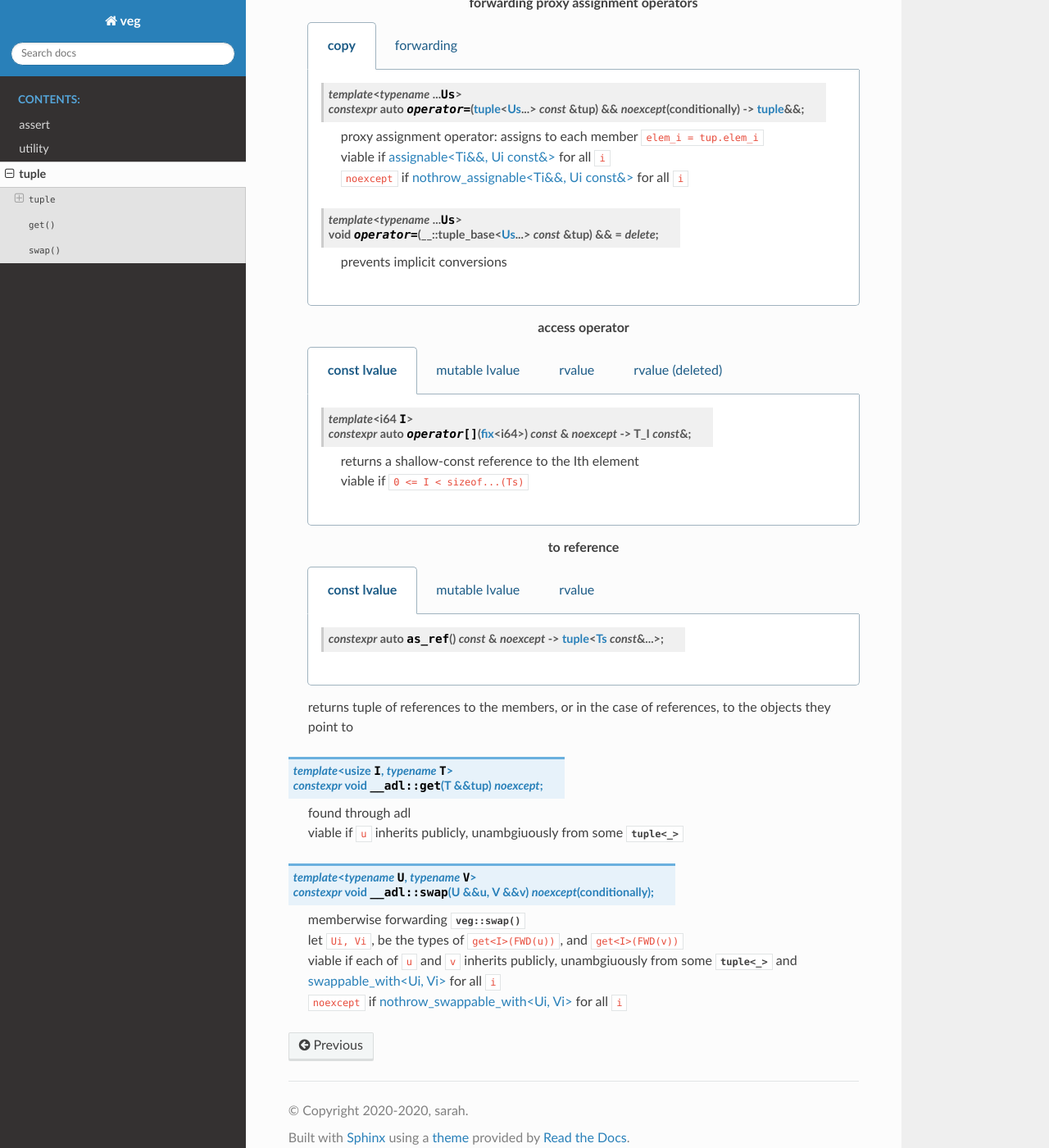
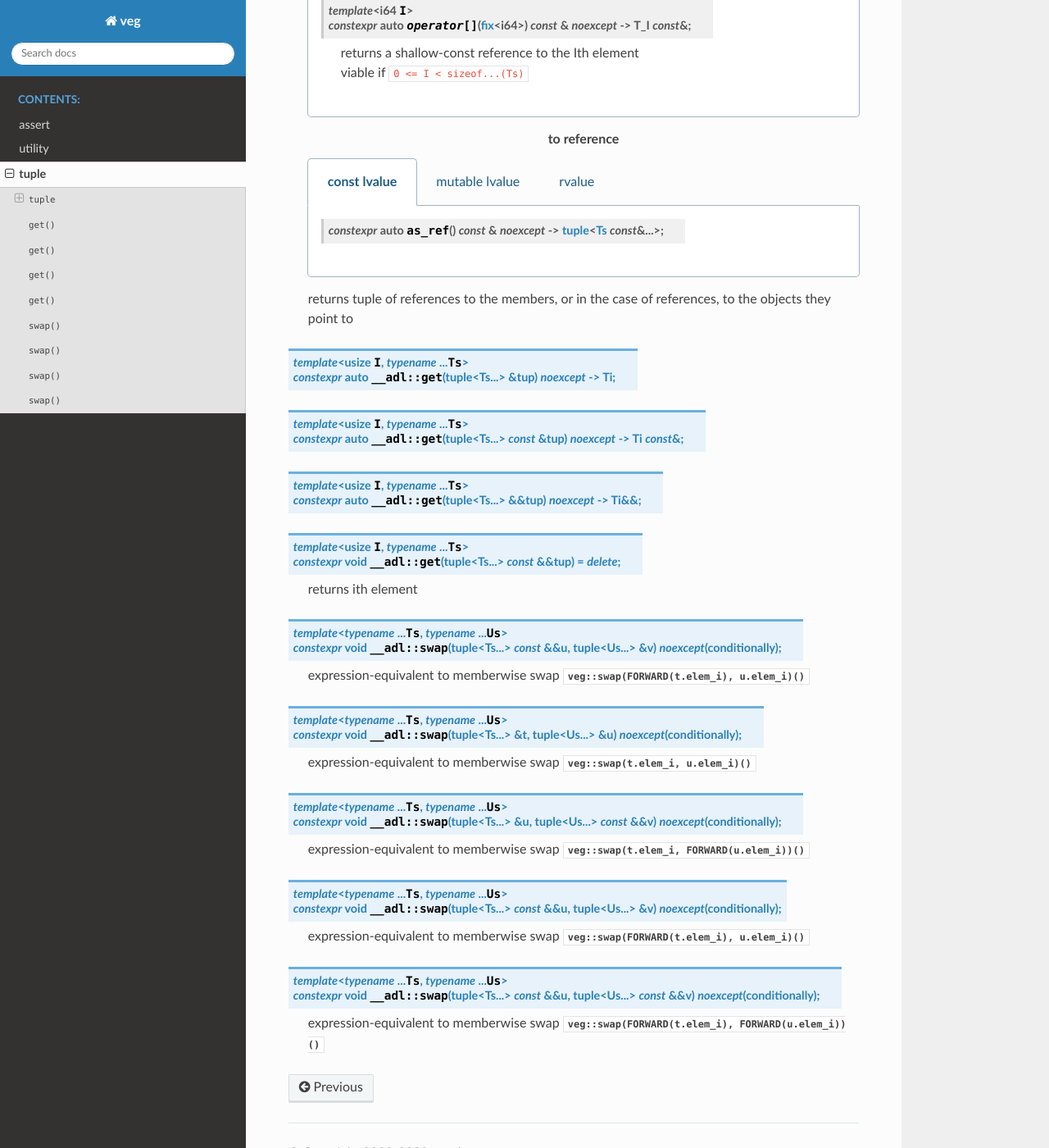
Before and after one commit to sarah-quinones/veg, a Sphinx documentation site: the page built from docs/tuple.rst, in a window 1280 px wide and 1400 px high, scrolled down 2053 px. Shown: the whole window at 82% size. Built offline with Sphinx 7.4.7 and the Read the Docs theme 2.0.0, drawn with Linux system fonts in a browser that asks for light colours; formulas are drawn with MathJax 3; some of the changed text lies outside the part shown.

Commit message:
tighter tuple proxy semantics

```diff
--- a/docs/tuple.rst
+++ b/docs/tuple.rst
@@ -163,72 +163,25 @@
     .. tab:: copy
 
       .. cpp:function:: template <typename... Us>\
-                        constexpr auto operator=(tuple<Us...> const& tup) const& noexcept(conditionally) -> tuple const&;
+                        constexpr auto operator=(tuple<Us...> const&& tup) const&& noexcept(conditionally) -> tuple const&&;
 
-        | proxy assignment operator: assigns to each member ``elem_i = tup.elem_i``
-        | viable if `assignable<Ti const&, Ui const&>
+        | proxy assignment operator: assigns to each member ``FORWARD(elem_i) = tup.elem_i``
+        | viable if `assignable<Ti const&&, Ui const&>
           <https://en.cppreference.com/w/cpp/types/is_assignable>`__ for all ``i``
-        | ``noexcept`` if `nothrow_assignable<Ti const&, Ui const&>
+        | ``noexcept`` if `nothrow_assignable<Ti const&&, Ui const&>
           <https://en.cppreference.com/w/cpp/types/is_assignable>`__ for all ``i``
-
-      .. cpp:function:: template <typename... Us>\
-                        void operator=(__::tuple_base<Us...> const& tup) const& = delete;
-
-        | prevents implicit conversions
 
     .. tab:: forwarding
 
       .. cpp:function:: template <typename... Us>\
-                        constexpr auto operator=(tuple<Us...>&& tup) const& noexcept(conditionally) -> tuple const&;
+                        constexpr auto operator=(tuple<Us...>&& tup) const&& noexcept(conditionally) -> tuple const&&;
 
-        | forwarding proxy assignment operator: assigns to each member ``elem_i =
-          static_cast<Ui&&>(tup.elem_i)``
-        | viable if `assignable<Ti const&, U&&>
+        | forwarding proxy assignment operator: assigns to each member ``FORWARD(elem_i) =
+          FORWARD(tup.elem_i)``
+        | viable if `assignable<Ti const&&, U&&>
           <https://en.cppreference.com/w/cpp/types/is_assignable>`__ for all ``i``
-        | ``noexcept`` if `nothrow_assignable<Ti const&, Ui&&>
+        | ``noexcept`` if `nothrow_assignable<Ti const&&, Ui&&>
           <https://en.cppreference.com/w/cpp/types/is_assignable>`__ for all ``i``
-
-      .. cpp:function:: template <typename... Us>\
-                        void operator=(__::tuple_base<Us...>&& tup) const& = delete;
-
-        | prevents implicit conversions
-
-  .. centered:: forwarding proxy assignment operators
-
-  .. tabs::
-
-    .. tab:: copy
-
-      .. cpp:function:: template <typename... Us>\
-                        constexpr auto operator=(tuple<Us...> const& tup) && noexcept(conditionally) -> tuple&&;
-
-        | proxy assignment operator: assigns to each member ``elem_i = tup.elem_i``
-        | viable if `assignable<Ti&&, Ui const&>
-          <https://en.cppreference.com/w/cpp/types/is_assignable>`__ for all ``i``
-        | ``noexcept`` if `nothrow_assignable<Ti&&, Ui const&>
-          <https://en.cppreference.com/w/cpp/types/is_assignable>`__ for all ``i``
-
-      .. cpp:function:: template <typename... Us>\
-                        void operator=(__::tuple_base<Us...> const& tup) && = delete;
-
-        | prevents implicit conversions
-
-    .. tab:: forwarding
-
-      .. cpp:function:: template <typename... Us>\
-                        constexpr auto operator=(tuple<Us...>&& tup) && noexcept(conditionally) -> tuple&&;
-
-        | forwarding proxy assignment operator: assigns to each member ``elem_i =
-          static_cast<Ui&&>(tup.elem_i)``
-        | viable if `assignable<Ti&&, U&&>
-          <https://en.cppreference.com/w/cpp/types/is_assignable>`__ for all ``i``
-        | ``noexcept`` if `nothrow_assignable<Ti&&, Ui&&>
-          <https://en.cppreference.com/w/cpp/types/is_assignable>`__ for all ``i``
-
-      .. cpp:function:: template <typename... Us>\
-                        void operator=(__::tuple_base<Us...>&& tup) && = delete;
-
-        | prevents implicit conversions
 
   .. centered:: access operator
 
@@ -290,20 +243,41 @@
     references, to the objects they point to
 
 
-.. cpp:function:: template <usize I, typename T>\
-                  constexpr void __adl::get(T&& tup) noexcept;
+.. cpp:function:: template <usize I, typename... Ts>\
+                  constexpr auto __adl::get(tuple<Ts...>& tup) noexcept -> Ti;
 
-  | found through adl
-  | viable if ``u`` inherits publicly, unambgiuously from some
-    :cpp:class:`tuple\<_>`
+.. cpp:function:: template <usize I, typename... Ts>\
+                  constexpr auto __adl::get(tuple<Ts...> const& tup) noexcept -> Ti const&;
 
-.. cpp:function:: template <typename U, typename V>\
-                  constexpr void __adl::swap(U&& u, V&& v) noexcept(conditionally);
+.. cpp:function:: template <usize I, typename... Ts>\
+                  constexpr auto __adl::get(tuple<Ts...>&& tup) noexcept -> Ti&&;
 
-  | memberwise forwarding :cpp:func:`veg::swap`
-  | let ``Ui, Vi``, be the types of ``get<I>(FWD(u))``, and ``get<I>(FWD(v))``
-  | viable if each of ``u`` and ``v`` inherits publicly, unambgiuously from some
-    :cpp:class:`tuple\<_>` and `swappable_with<Ui, Vi>
-    <https://en.cppreference.com/w/cpp/types/is_swappable>`__ for all ``i``
-  | ``noexcept`` if `nothrow_swappable_with<Ui, Vi>
-    <https://en.cppreference.com/w/cpp/types/is_swappable>`__ for all ``i``
+.. cpp:function:: template <usize I, typename... Ts>\
+                  constexpr void __adl::get(tuple<Ts...> const&& tup) = delete;
+
+  | returns ith element
+
+.. cpp:function:: template <typename... Ts, typename... Us>\
+                  constexpr void __adl::swap(tuple<Ts...> const&& u, tuple<Us...>& v) noexcept(conditionally);
+
+  | expression-equivalent to memberwise swap :cpp:func:`veg::swap(FORWARD(t.elem_i), u.elem_i)`
+
+.. cpp:function:: template <typename... Ts, typename... Us>\
+                  constexpr void __adl::swap(tuple<Ts...>& t, tuple<Us...>& u) noexcept(conditionally);
+
+  | expression-equivalent to memberwise swap :cpp:func:`veg::swap(t.elem_i, u.elem_i)`
+
+.. cpp:function:: template <typename... Ts, typename... Us>\
+                  constexpr void __adl::swap(tuple<Ts...>& u, tuple<Us...>const&& v) noexcept(conditionally);
+
+  | expression-equivalent to memberwise swap :cpp:func:`veg::swap(t.elem_i, FORWARD(u.elem_i))`
+
+.. cpp:function:: template <typename... Ts, typename... Us>\
+                  constexpr void __adl::swap(tuple<Ts...> const&& u, tuple<Us...>& v) noexcept(conditionally);
+
+  | expression-equivalent to memberwise swap :cpp:func:`veg::swap(FORWARD(t.elem_i), u.elem_i)`
+
+.. cpp:function:: template <typename... Ts, typename... Us>\
+                  constexpr void __adl::swap(tuple<Ts...> const&& u, tuple<Us...> const&& v) noexcept(conditionally);
+
+  | expression-equivalent to memberwise swap :cpp:func:`veg::swap(FORWARD(t.elem_i), FORWARD(u.elem_i))`
```
Also changed, not shown: 3 other files.
